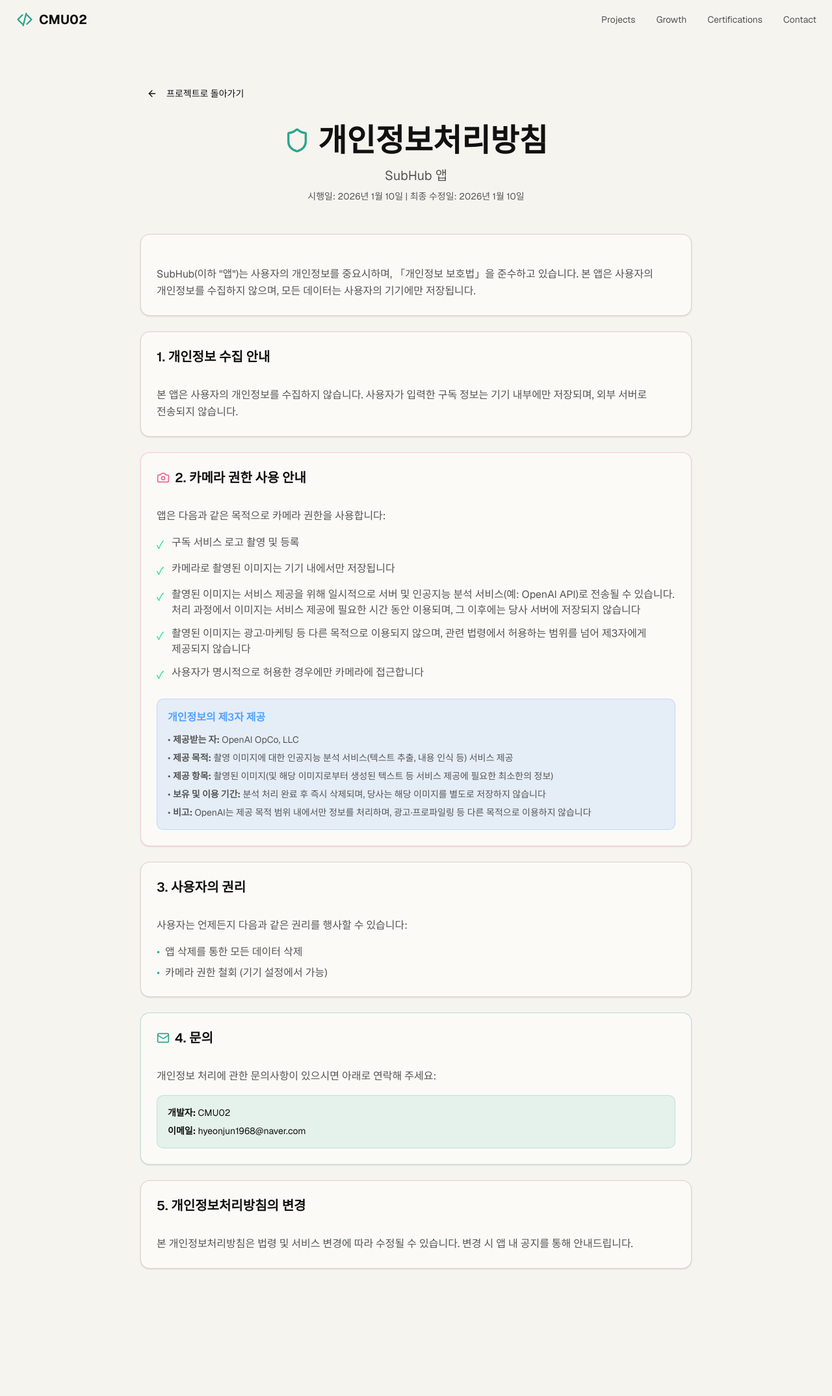
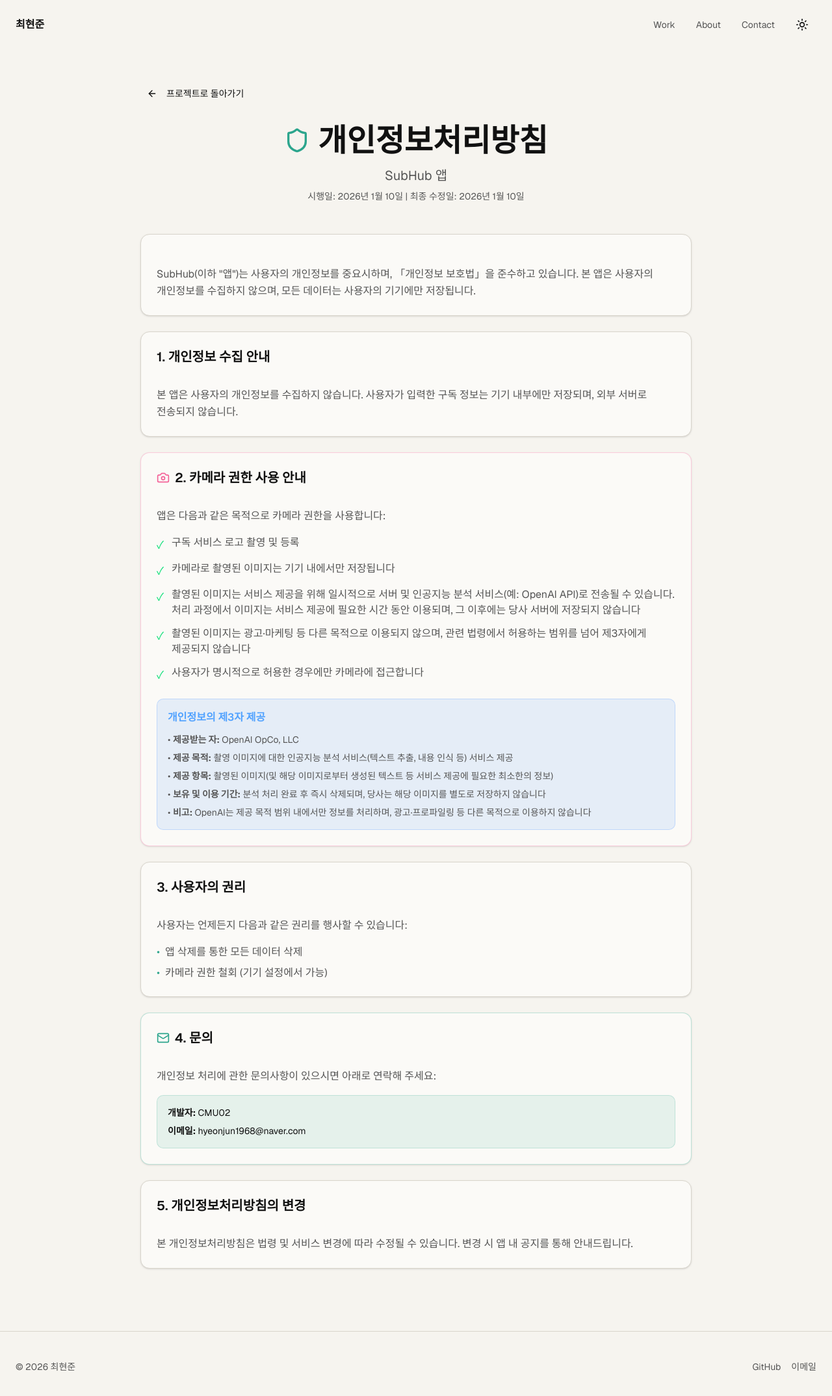
Before and after one commit to CMU02/Portfolio, a Next.js app: page /projects/subhub/privacy in a window 1280 px wide. Shown: the top 2148 px of the page at 65% size. Before the commit the page ends 2048 px from the top, so only its background shows below. Built offline with nearby package versions, Linux system fonts and the light colour scheme.

Commit message:
feat(ui): 에디토리얼 헤더와 공통 푸터
헤더를 Work/About/Contact 앵커와 테마 토글로 단순화하고 등장 애니메이션을 제거했다.
푸터는 서버 컴포넌트로 분리해 layout에 두고 contact 섹션의 자체 푸터를 지웠다.

```diff
--- a/app/layout.tsx
+++ b/app/layout.tsx
@@ -4,6 +4,7 @@ import "./globals.css";
 import { StructuredData } from "@/components/structured-data";
 import { SITE_CONFIG } from "@/lib/constants";
 import { MotionProvider } from "@/components/motion-provider";
+import { SiteFooter } from "@/components/site-footer";
 import { themeInitScript } from "@/lib/theme";
 
 const geistSans = Geist({
@@ -114,6 +115,7 @@ export default function RootLayout({
       </head>
       <body className="antialiased">
         <MotionProvider>{children}</MotionProvider>
+        <SiteFooter />
       </body>
     </html>
   );
--- a/components/navigation.tsx
+++ b/components/navigation.tsx
@@ -3,17 +3,15 @@
 import { useState, useEffect } from "react";
 import { usePathname } from "next/navigation";
 import Link from "next/link";
-import * as motion from "motion/react-client";
 import { Button } from "@/components/ui/button";
 import { Menu, X } from "lucide-react";
 import { cn } from "@/lib/utils";
-import { Logo } from "@/components/common/logo";
+import { ThemeToggle } from "@/components/theme-toggle";
 
 // 루트 기준 앵커라 홈이 아닌 페이지에서도 해당 섹션으로 이동한다
 const navItems = [
-  { label: "Projects", href: "/#work" },
-  { label: "Growth", href: "/#growth" },
-  { label: "Certifications", href: "/certifications" },
+  { label: "Work", href: "/#work" },
+  { label: "About", href: "/#about" },
   { label: "Contact", href: "/#contact" },
 ];
 
@@ -23,8 +21,8 @@ export function Navigation() {
   const [isMobileOpen, setIsMobileOpen] = useState(false);
 
   useEffect(() => {
-    const handleScroll = () => setIsScrolled(window.scrollY > 50);
-    window.addEventListener("scroll", handleScroll);
+    const handleScroll = () => setIsScrolled(window.scrollY > 8);
+    window.addEventListener("scroll", handleScroll, { passive: true });
     return () => window.removeEventListener("scroll", handleScroll);
   }, []);
 
@@ -51,26 +49,28 @@ export function Navigation() {
     });
 
   return (
-    <motion.header
-      initial={{ y: -100 }}
-      animate={{ y: 0 }}
+    <header
       className={cn(
-        "fixed top-0 left-0 right-0 z-50 transition-all duration-300",
+        "fixed top-0 left-0 right-0 z-50 border-b",
         isScrolled
-          ? "bg-background/80 backdrop-blur-md border-b border-border"
-          : "",
+          ? "bg-background/90 backdrop-blur border-border"
+          : "border-transparent",
       )}
     >
       <nav className="container mx-auto px-6 py-4">
         <div className="flex items-center justify-between">
-          {/* 로고 */}
-          <Link href="/" className="hover:opacity-80 transition-opacity">
-            <Logo />
+          <Link
+            href="/"
+            className="inline-flex min-h-11 items-center font-semibold"
+          >
+            최현준
           </Link>
 
-          <div className="hidden md:flex items-center gap-8">
-            {renderLinks("text-sm")}
+          <div className="flex items-center gap-2">
+            <div className="hidden md:flex items-center gap-2">
+              {renderLinks("inline-flex min-h-11 items-center px-3 text-sm")}
             </div>
+            <ThemeToggle />
 
             {/* 모바일 메뉴 버튼 */}
             <Button
@@ -84,17 +84,14 @@ export function Navigation() {
               {isMobileOpen ? <X /> : <Menu />}
             </Button>
           </div>
+        </div>
 
         {isMobileOpen && (
-          <motion.div
-            initial={{ opacity: 0, height: 0 }}
-            animate={{ opacity: 1, height: "auto" }}
-            className="md:hidden pt-4 pb-2"
-          >
-            {renderLinks("block py-3")}
-          </motion.div>
+          <div className="md:hidden pt-2 pb-2">
+            {renderLinks("flex min-h-11 items-center")}
+          </div>
         )}
       </nav>
-    </motion.header>
+    </header>
   );
 }
--- a/components/sections/contact-section.tsx
+++ b/components/sections/contact-section.tsx
@@ -2,7 +2,6 @@
 
 import * as motion from "motion/react-client";
 import { Button } from "@/components/ui/button";
-import { Separator } from "@/components/ui/separator";
 import { Mail, Github } from "lucide-react";
 import { SITE_CONFIG } from "@/lib/constants";
 
@@ -75,19 +74,6 @@ export function ContactSection() {
             ))}
           </div>
         </motion.div>
-
-        <Separator className="my-16" />
-        <motion.div
-          initial={{ opacity: 0 }}
-          whileInView={{ opacity: 1 }}
-          viewport={{ once: true }}
-          className="text-center text-sm text-muted-foreground space-y-2"
-        >
-          <p>© 2024 최현준. All rights reserved.</p>
-          <p className="text-xs">
-            Built with Next.js 16, Tailwind CSS v4, and Motion
-          </p>
-        </motion.div>
       </div>
     </section>
   );
--- /dev/null
+++ b/components/site-footer.tsx
@@ -0,0 +1,25 @@
+import { SITE_CONFIG } from "@/lib/constants";
+
+export function SiteFooter() {
+  return (
+    <footer className="border-t border-border">
+      <div className="container mx-auto flex flex-col gap-2 px-6 py-8 text-sm text-muted-foreground sm:flex-row sm:items-center sm:justify-between">
+        <p>© {new Date().getFullYear()} 최현준</p>
+        <div className="flex gap-4">
+          <a
+            href={SITE_CONFIG.githubUrl}
+            className="inline-flex min-h-11 items-center hover:text-foreground"
+          >
+            GitHub
+          </a>
+          <a
+            href={`mailto:${SITE_CONFIG.email}`}
+            className="inline-flex min-h-11 items-center hover:text-foreground"
+          >
+            이메일
+          </a>
+        </div>
+      </div>
+    </footer>
+  );
+}
```
Also changed, not shown: 1 other file (tests, documents, lock files or other folders). Lines whose indentation alone changed are shown as unchanged.
